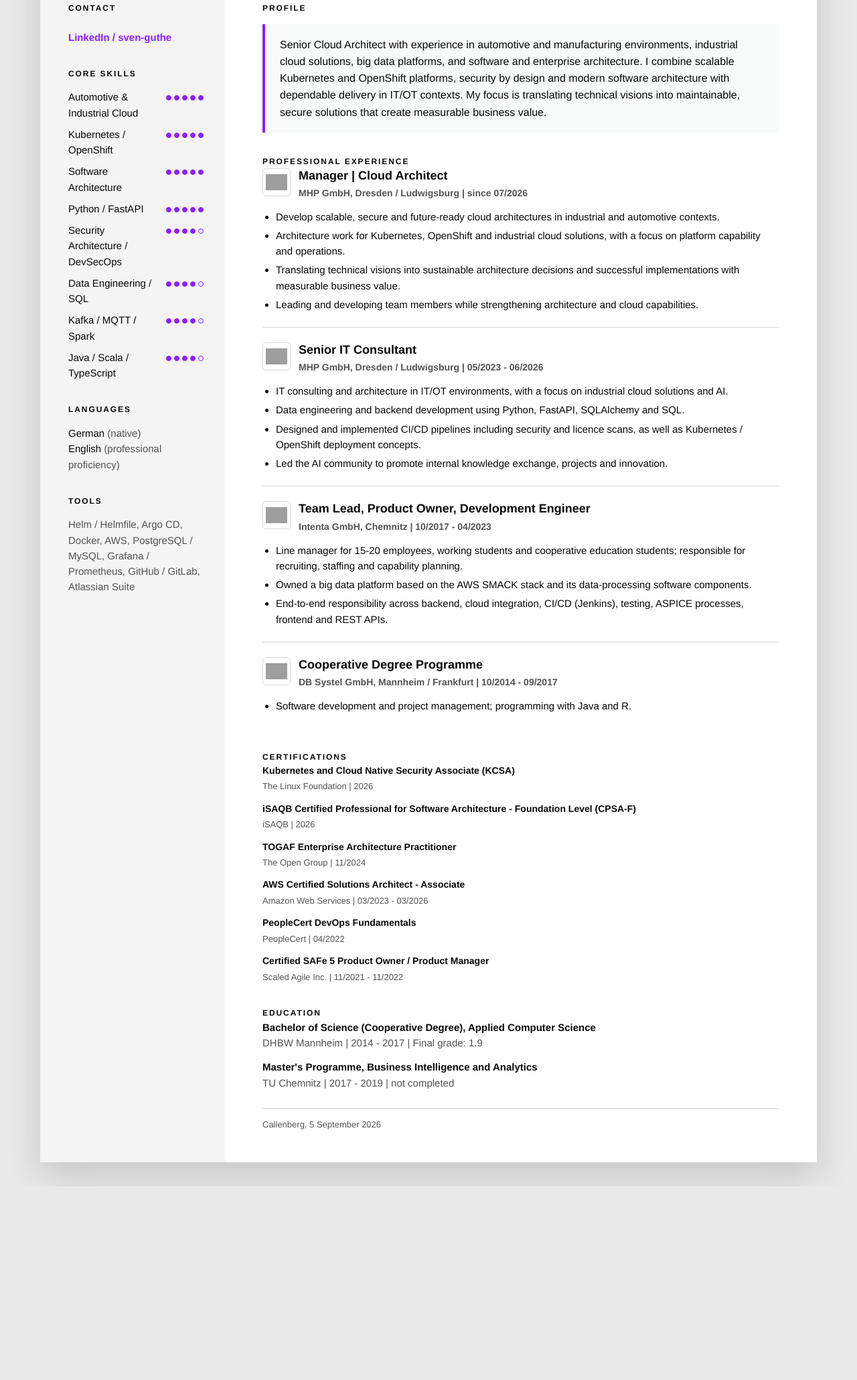
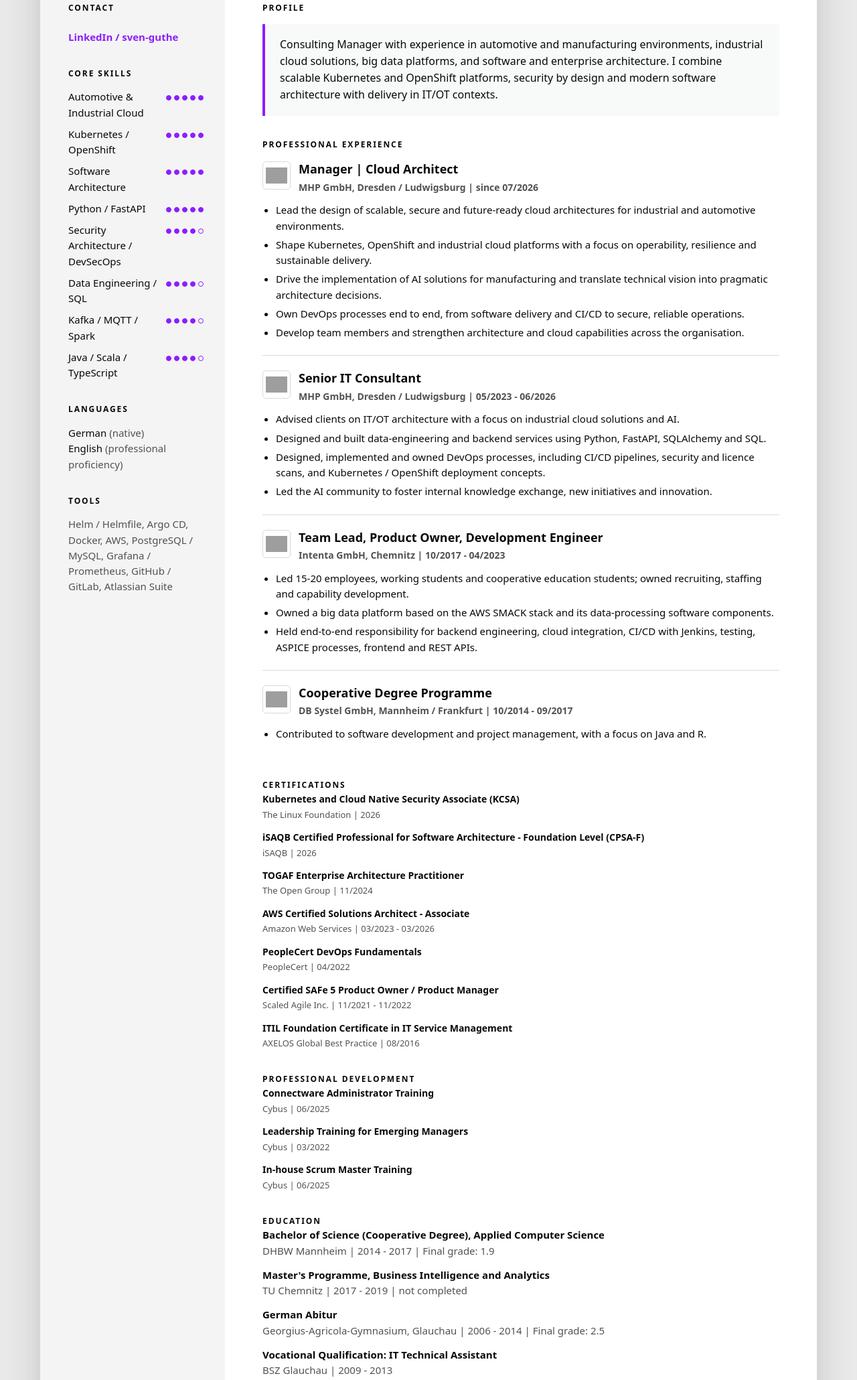
Before and after one commit to SvenGuthe/SvenGuthe, a plain HTML site: page cv-en.html in a window 1280 px wide. Shown: the part 294-2354 px from the top of the page at 67% size. Before the commit the page ends 2065 px from the top, so only its background shows below. Drawn offline with Linux system fonts and the light colour scheme; grey boxes are pictures that could not be loaded.

Commit message:
feat: Change format

```diff
--- a/cv-en.html
+++ b/cv-en.html
@@ -7,7 +7,7 @@
   <style>
     :root { --ink: #080808; --muted: #525252; --accent: #8cffd2; --accent-warm: #8c1eff; --line: #d9d9d9; --paper: #ffffff; --rail: #f4f4f4; }
     * { box-sizing: border-box; }
-    body { margin: 0; background: #e9e9e9; color: var(--ink); font-family: "Avenir Next", "Helvetica Neue", sans-serif; font-size: 15px; line-height: 1.55; }
+    body { margin: 0; background: #e9e9e9; color: var(--ink); font-family: "Euclid Circular A", "Euclid", ui-sans-serif, system-ui, sans-serif, "Apple Color Emoji", "Segoe UI Emoji", "Segoe UI Symbol", "Noto Color Emoji"; font-size: 15px; line-height: 1.55; }
     .page { max-width: 1160px; margin: 36px auto; overflow: hidden; background: var(--paper); box-shadow: 0 18px 50px rgba(0, 0, 0, .16); }
     header { display: grid; grid-template-columns: 1fr 132px; gap: 36px; align-items: center; padding: 44px 56px 38px; border-top: 8px solid var(--accent); border-bottom: 1px solid var(--line); }
     h1, h2, h3, p { margin: 0; }
@@ -24,6 +24,7 @@
     .contact p + p { margin-top: 8px; }
     .detail, .date, .tagline { color: var(--muted); }
     .summary { margin-top: 14px; padding: 18px 22px; border-left: 4px solid var(--accent-warm); background: #f7faf9; font-size: 16px; line-height: 1.58; }
+    .experience h2 { margin-bottom: 16px; }
     .entry { padding-bottom: 22px; }
     .entry + .entry { padding-top: 22px; border-top: 1px solid var(--line); }
     .date { margin: 4px 0 12px; font-size: 14px; font-weight: 650; }
@@ -56,7 +57,7 @@
     <header>
       <div>
         <h1>Sven Guthe</h1>
-        <p class="role">Senior Cloud Architect | Cloud &amp; Software Architecture</p>
+        <p class="role">Consulting Manager | Cloud &amp; Software Architecture</p>
       </div>
       <img class="portrait" src="81df36a1-63ae-4e5a-a68b-966d12ccd080.jpg" alt="Portrait of Sven Guthe">
     </header>
@@ -94,40 +95,41 @@
       <div>
         <section>
           <h2>Profile</h2>
-          <p class="summary">Senior Cloud Architect with experience in automotive and manufacturing environments, industrial cloud solutions, big data platforms, and software and enterprise architecture. I combine scalable Kubernetes and OpenShift platforms, security by design and modern software architecture with dependable delivery in IT/OT contexts. My focus is translating technical visions into maintainable, secure solutions that create measurable business value.</p>
+          <p class="summary">Consulting Manager with experience in automotive and manufacturing environments, industrial cloud solutions, big data platforms, and software and enterprise architecture. I combine scalable Kubernetes and OpenShift platforms, security by design and modern software architecture with delivery in IT/OT contexts.</p>
         </section>
 
-        <section>
+        <section class="experience">
           <h2>Professional Experience</h2>
           <article class="entry">
             <div class="employer"><img class="company-logo" src="https://upload.wikimedia.org/wikipedia/commons/3/34/MHP_Management-_und_IT-Beratung_logo.svg?utm_source=de.wikipedia.org&amp;utm_campaign=index&amp;utm_content=original" alt="MHP logo"><div><h3>Manager | Cloud Architect</h3><p class="date">MHP GmbH, Dresden / Ludwigsburg | since 07/2026</p></div></div>
             <ul>
-              <li>Develop scalable, secure and future-ready cloud architectures in industrial and automotive contexts.</li>
-              <li>Architecture work for Kubernetes, OpenShift and industrial cloud solutions, with a focus on platform capability and operations.</li>
-              <li>Translating technical visions into sustainable architecture decisions and successful implementations with measurable business value.</li>
-              <li>Leading and developing team members while strengthening architecture and cloud capabilities.</li>
+              <li>Lead the design of scalable, secure and future-ready cloud architectures for industrial and automotive environments.</li>
+              <li>Shape Kubernetes, OpenShift and industrial cloud platforms with a focus on operability, resilience and sustainable delivery.</li>
+              <li>Drive the implementation of AI solutions for manufacturing and translate technical vision into pragmatic architecture decisions.</li>
+              <li>Own DevOps processes end to end, from software delivery and CI/CD to secure, reliable operations.</li>
+              <li>Develop team members and strengthen architecture and cloud capabilities across the organisation.</li>
             </ul>
           </article>
           <article class="entry">
             <div class="employer"><img class="company-logo" src="https://upload.wikimedia.org/wikipedia/commons/3/34/MHP_Management-_und_IT-Beratung_logo.svg?utm_source=de.wikipedia.org&amp;utm_campaign=index&amp;utm_content=original" alt="MHP logo"><div><h3>Senior IT Consultant</h3><p class="date">MHP GmbH, Dresden / Ludwigsburg | 05/2023 - 06/2026</p></div></div>
             <ul>
-              <li>IT consulting and architecture in IT/OT environments, with a focus on industrial cloud solutions and AI.</li>
-              <li>Data engineering and backend development using Python, FastAPI, SQLAlchemy and SQL.</li>
-              <li>Designed and implemented CI/CD pipelines including security and licence scans, as well as Kubernetes / OpenShift deployment concepts.</li>
-              <li>Led the AI community to promote internal knowledge exchange, projects and innovation.</li>
+              <li>Advised clients on IT/OT architecture with a focus on industrial cloud solutions and AI.</li>
+              <li>Designed and built data-engineering and backend services using Python, FastAPI, SQLAlchemy and SQL.</li>
+              <li>Designed, implemented and owned DevOps processes, including CI/CD pipelines, security and licence scans, and Kubernetes / OpenShift deployment concepts.</li>
+              <li>Led the AI community to foster internal knowledge exchange, new initiatives and innovation.</li>
             </ul>
           </article>
           <article class="entry">
             <div class="employer"><img class="company-logo" src="https://encrypted-tbn0.gstatic.com/images?q=tbn:ANd9GcS_6PxxnoqwgT5qdgyoYNbi0YQ86lG8hI4XwzRUbJY891sd7WEo3G6PuA&amp;s=10" alt="Intenta / Venteq logo"><div><h3>Team Lead, Product Owner, Development Engineer</h3><p class="date">Intenta GmbH, Chemnitz | 10/2017 - 04/2023</p></div></div>
             <ul>
-              <li>Line manager for 15-20 employees, working students and cooperative education students; responsible for recruiting, staffing and capability planning.</li>
+              <li>Led 15-20 employees, working students and cooperative education students; owned recruiting, staffing and capability development.</li>
               <li>Owned a big data platform based on the AWS SMACK stack and its data-processing software components.</li>
-              <li>End-to-end responsibility across backend, cloud integration, CI/CD (Jenkins), testing, ASPICE processes, frontend and REST APIs.</li>
+              <li>Held end-to-end responsibility for backend engineering, cloud integration, CI/CD with Jenkins, testing, ASPICE processes, frontend and REST APIs.</li>
             </ul>
           </article>
           <article class="entry">
             <div class="employer"><img class="company-logo" src="https://upload.wikimedia.org/wikipedia/commons/6/63/DB-Systel-gmbh-logo.png?utm_source=de.wikipedia.org&amp;utm_campaign=index&amp;utm_content=original" alt="DB Systel logo"><div><h3>Cooperative Degree Programme</h3><p class="date">DB Systel GmbH, Mannheim / Frankfurt | 10/2014 - 09/2017</p></div></div>
-            <ul><li>Software development and project management; programming with Java and R.</li></ul>
+            <ul><li>Contributed to software development and project management, with a focus on Java and R.</li></ul>
           </article>
         </section>
 
@@ -139,6 +141,14 @@
           <div class="cert"><a href="https://www.credly.com/badges/eb4ddf93-622f-4a2c-a845-11ef83f4cd5c/linked_in_profile" target="_blank" rel="noreferrer"><strong>AWS Certified Solutions Architect - Associate</strong><small>Amazon Web Services | 03/2023 - 03/2026</small></a></div>
           <div class="cert"><strong>PeopleCert DevOps Fundamentals</strong><small>PeopleCert | 04/2022</small></div>
           <div class="cert"><a href="https://www.credly.com/badges/2987f024-1bae-4a4a-ac74-5f86d76d9d9a/public_url" target="_blank" rel="noreferrer"><strong>Certified SAFe 5 Product Owner / Product Manager</strong><small>Scaled Agile Inc. | 11/2021 - 11/2022</small></a></div>
+          <div class="cert"><strong>ITIL Foundation Certificate in IT Service Management</strong><small>AXELOS Global Best Practice | 08/2016</small></div>
+        </section>
+
+        <section>
+          <h2>Professional Development</h2>
+          <div class="cert"><strong>Connectware Administrator Training</strong><small>Cybus | 06/2025</small></div>
+          <div class="cert"><strong>Leadership Training for Emerging Managers</strong><small>Cybus | 03/2022</small></div>
+          <div class="cert"><strong>In-house Scrum Master Training</strong><small>Cybus | 06/2025</small></div>
         </section>
 
         <section>
@@ -146,7 +156,13 @@
           <div class="education">
             <p><strong>Bachelor of Science (Cooperative Degree), Applied Computer Science</strong><span class="detail">DHBW Mannheim | 2014 - 2017 | Final grade: 1.9</span></p>
             <p><strong>Master's Programme, Business Intelligence and Analytics</strong><span class="detail">TU Chemnitz | 2017 - 2019 | not completed</span></p>
+            <p><strong>German Abitur</strong><span class="detail">Georgius-Agricola-Gymnasium, Glauchau | 2006 - 2014 | Final grade: 2.5</span></p>
+            <p><strong>Vocational Qualification: IT Technical Assistant</strong><span class="detail">BSZ Glauchau | 2009 - 2013</span></p>
           </div>
+        </section>
+        <section>
+          <h2>Award</h2>
+          <div class="cert"><strong>DMV Mathematics Award for Outstanding Abitur Achievement</strong><small>German Mathematical Society | 2014</small></div>
         </section>
         <p class="footer">Callenberg, 5 September 2026</p>
       </div>
```
Also changed, not shown: index.html (+22 -6 lines).
